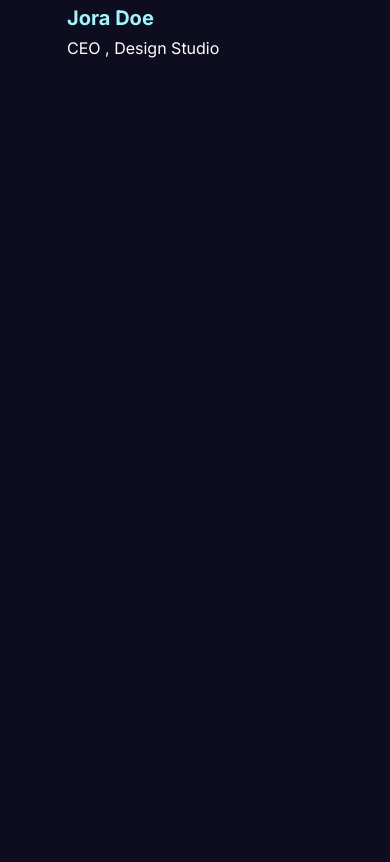
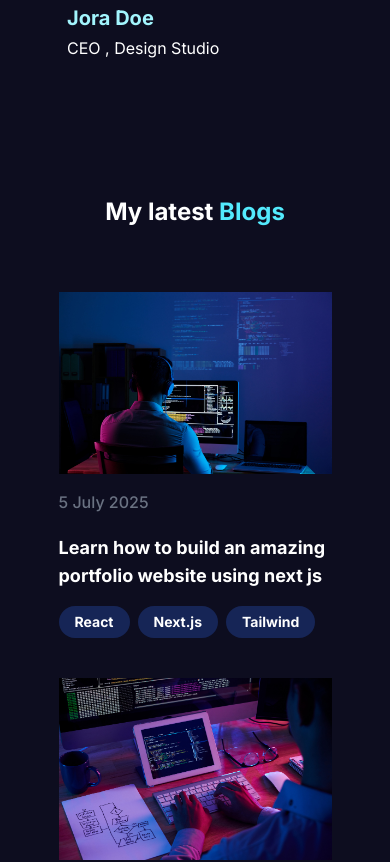
Before and after one commit to YuzStack/portfolio-website-4, a Next.js app: page / in a window 390 px wide. Shown: the part 6480-7342 px from the top of the page. Before the commit the page ends 6612 px from the top, so only its background shows below. Built offline with nearby package versions, Linux system fonts and the light colour scheme.

Commit message:
Fully Build and style the Blogs Section

```diff
--- a/app/page.tsx
+++ b/app/page.tsx
@@ -1,3 +1,4 @@
+import Blogs from '@/components/home/blogs/Blogs';
 import ClientReview from '@/components/home/client-review/ClientReview';
 import Hero from '@/components/home/hero/Hero';
 import Projects from '@/components/home/projects/Projects';
@@ -14,6 +15,7 @@ export default function HomePage() {
       <Projects />
       <Skills />
       <ClientReview />
+      <Blogs />
     </>
   );
 }
--- /dev/null
+++ b/components/home/blogs/BlogCard.tsx
@@ -0,0 +1,29 @@
+import { Blog } from '@/types/types';
+import Image from 'next/image';
+
+export default function BlogCard({ image, date, title, techStack }: Blog) {
+  return (
+    <li>
+      <Image
+        src={image}
+        alt='Blog image'
+        width={500}
+        height={500}
+        className='object-cover'
+      />
+      <p className='mt-4 text-base font-medium text-gray-500 sm:text-lg'>
+        {date}
+      </p>
+      <h1 className='text-primary-50 mt-5 cursor-pointer text-lg font-bold transition-all duration-300 hover:text-cyan-300 hover:underline sm:text-xl'>
+        {title}
+      </h1>
+      <ul className='mt-4 flex items-center gap-2'>
+        {techStack.map((tech) => (
+          <li className='text-primary-50 rounded-full bg-blue-950 px-4 py-1.5 text-sm font-bold sm:text-base'>
+            {tech}
+          </li>
+        ))}
+      </ul>
+    </li>
+  );
+}
--- /dev/null
+++ b/components/home/blogs/Blogs.tsx
@@ -0,0 +1,24 @@
+import { blogs } from '@/constants/constants';
+import BlogCard from './BlogCard';
+
+export default function Blogs() {
+  return (
+    <section className='py-16'>
+      <h1 className='text-primary-50 text-center text-2xl font-bold md:text-4xl xl:text-5xl'>
+        My latest <span className='text-cyan-300'>Blogs</span>
+      </h1>
+      <ul className='mx-auto mt-16 grid w-[70%] items-center gap-10 xl:grid-cols-3 xl:gap-4'>
+        {blogs.map((blog) => (
+          <BlogCard
+            key={blog.id}
+            id={blog.id}
+            image={blog.image}
+            date={blog.date}
+            title={blog.title}
+            techStack={blog.techStack}
+          />
+        ))}
+      </ul>
+    </section>
+  );
+}
--- a/components/home/projects/Projects.tsx
+++ b/components/home/projects/Projects.tsx
@@ -8,7 +8,7 @@ export default function Projects() {
         A small selection of recent <br />
         <span className='text-cyan-300'>projects</span>
       </h1>
-      <ul className='mx-auto mt-16 grid w-[70%] grid-cols-1 gap-10 md:grid-cols-2'>
+      <ul className='mx-auto mt-16 grid w-[70%] gap-10 md:grid-cols-2'>
         {projects.map((project) => (
           <li key={project.title}>
             <Image
--- a/components/home/resume/Resume.tsx
+++ b/components/home/resume/Resume.tsx
@@ -4,7 +4,7 @@ import { resumeEdus, resumeExps } from '@/constants/constants';
 export default function Resume() {
   return (
     <section className='py-20'>
-      <div className='mx-auto grid w-[90%] grid-cols-1 gap-10 sm:w-[70%] xl:grid-cols-2'>
+      <div className='mx-auto grid w-[90%] gap-10 sm:w-[70%] xl:grid-cols-2'>
         {/* WORK */}
         <div>
           <h1 className='text-primary-50 text-3xl font-bold sm:text-4xl'>
--- a/constants/constants.ts
+++ b/constants/constants.ts
@@ -1,4 +1,5 @@
 import {
+  Blog,
   ClientReview,
   NavLink,
   Project,
@@ -35,6 +36,10 @@ import clientImg2 from '@/public/images/c2.png';
 import clientImg3 from '@/public/images/c3.png';
 import clientImg4 from '@/public/images/c4.png';
 import clientImg5 from '@/public/images/c5.png';
+
+import blogImg1 from '@/public/images/b1.jpg';
+import blogImg2 from '@/public/images/b2.jpg';
+import blogImg3 from '@/public/images/b3.jpg';
 
 export const navLinks: NavLink[] = [
   { id: 1, url: '#', label: 'Home' },
@@ -188,3 +193,27 @@ export const clientReviews: ClientReview[] = [
     role: 'Web Developer',
   },
 ];
+
+export const blogs: Blog[] = [
+  {
+    id: 1,
+    image: blogImg1,
+    date: '5 July 2025',
+    title: 'Learn how to build an amazing portfolio website using next js',
+    techStack: ['React', 'Next.js', 'Tailwind'],
+  },
+  {
+    id: 2,
+    image: blogImg2,
+    date: '5 July 2025',
+    title: 'Learn how to build an amazing portfolio website using next js',
+    techStack: ['React', 'Next.js', 'Tailwind'],
+  },
+  {
+    id: 3,
+    image: blogImg3,
+    date: '5 July 2025',
+    title: 'Learn how to build an amazing portfolio website using next js',
+    techStack: ['React', 'Next.js', 'Tailwind'],
+  },
+];
```
Also changed, not shown: types/types.ts (+8 -0 lines).
